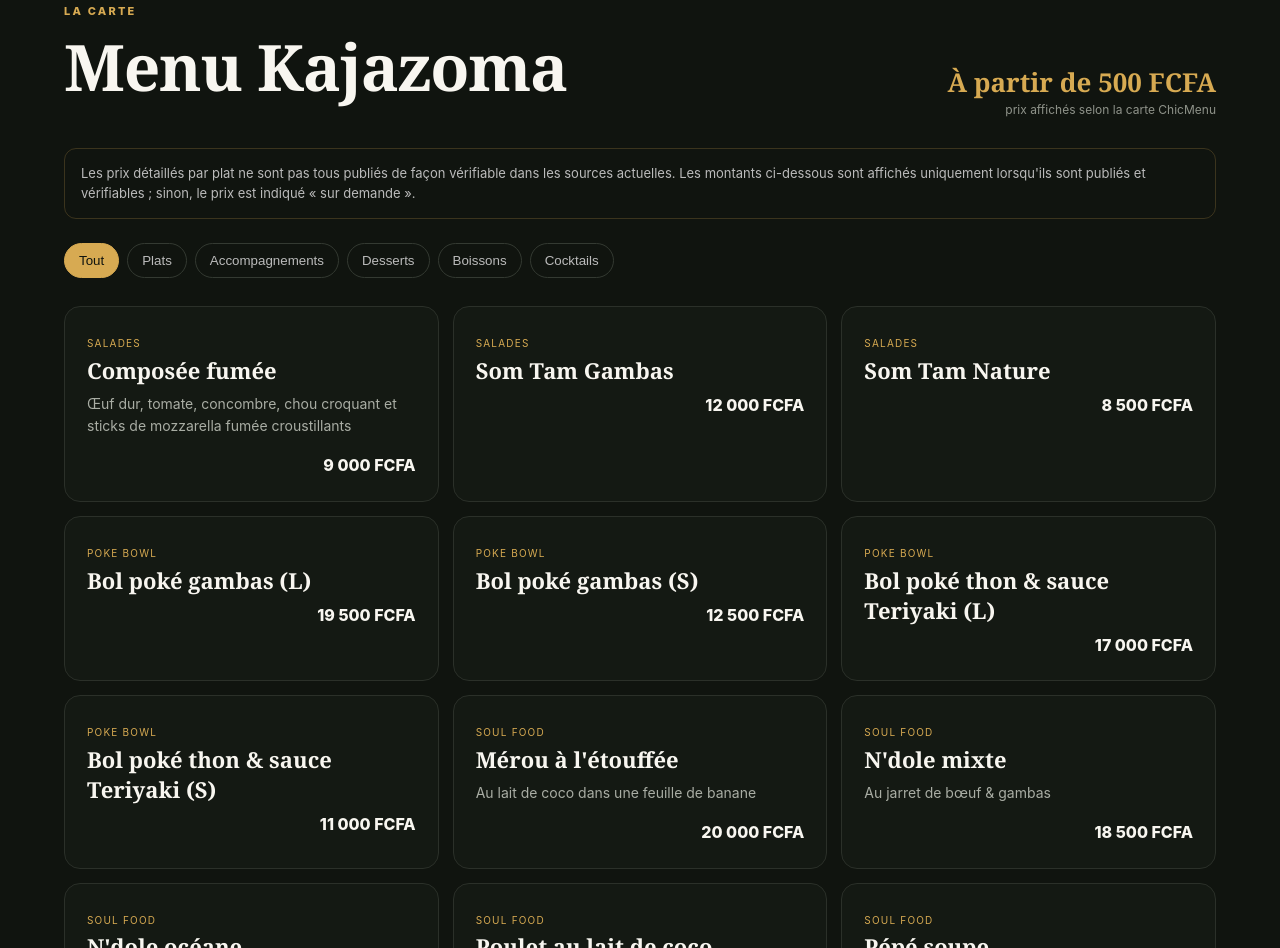
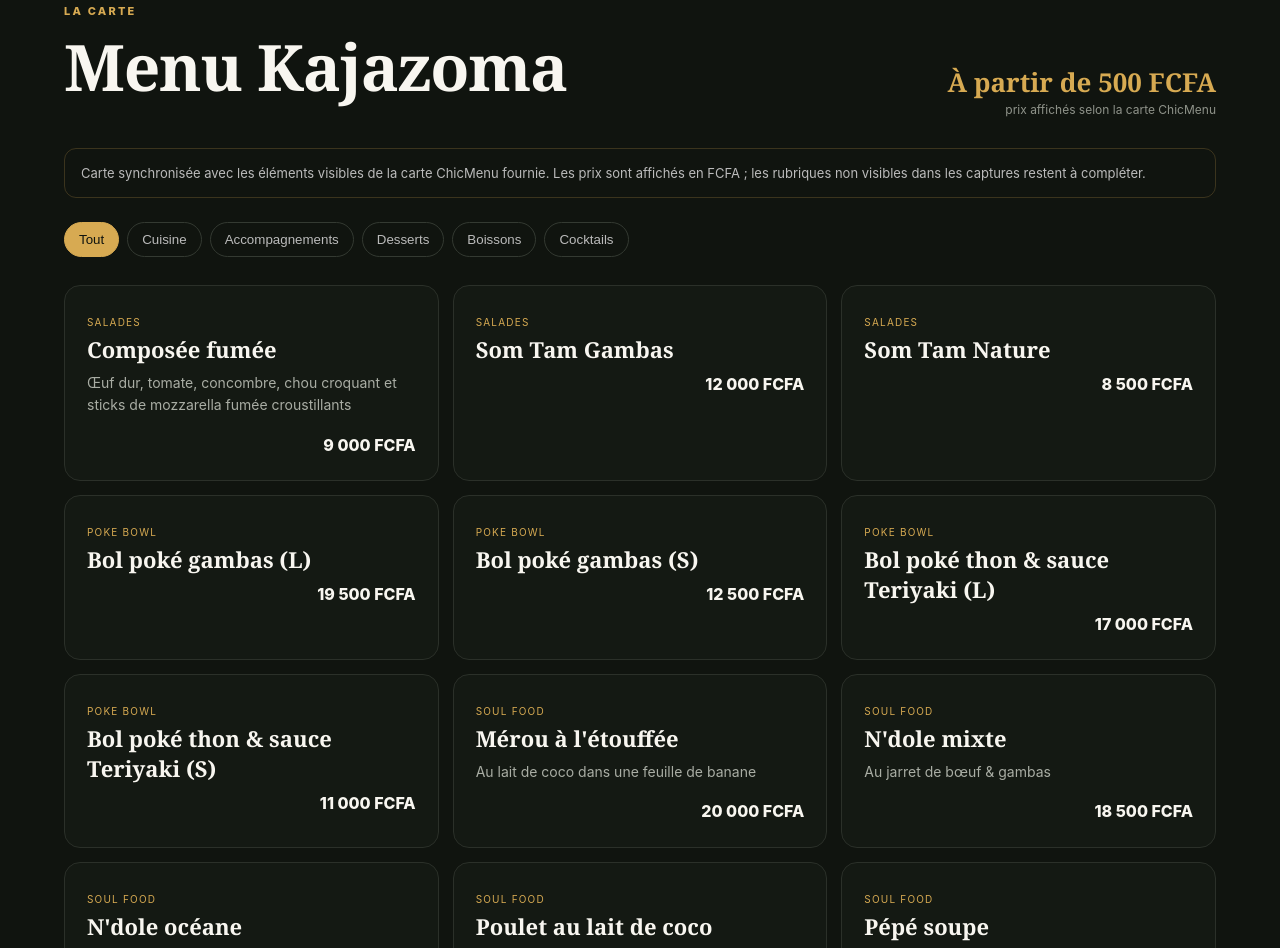
Before and after one commit to juniorpablo2402-gif/kajazoma-restaurant, a plain HTML site: page index.html in a window 1280 px wide. Shown: the part 1410-2358 px from the top of the page. Drawn offline with Linux system fonts and the light colour scheme.

Commit message:
Finalize ChicMenu menu filters

```diff
--- a/index.html
+++ b/index.html
@@ -80,11 +80,11 @@
 
 <section class="section" id="menu">
   <div class="section-head"><div><span class="eyebrow">La carte</span><h2>Menu Kajazoma</h2></div><div class="price-note"><strong>À partir de 500 FCFA</strong><span>prix affichés selon la carte ChicMenu</span></div></div>
-  <div class="notice">Les prix détaillés par plat ne sont pas tous publiés de façon vérifiable dans les sources actuelles. Les montants ci-dessous sont affichés uniquement lorsqu'ils sont publiés et vérifiables ; sinon, le prix est indiqué « sur demande ».</div>
+  <div class="notice">Carte synchronisée avec les éléments visibles de la carte ChicMenu fournie. Les prix sont affichés en FCFA ; les rubriques non visibles dans les captures restent à compléter.</div>
   <div class="tabs">
-    <button class="tab active" data-cat="all">Tout</button><button class="tab" data-cat="plats">Plats</button>
-    <button class="tab" data-cat="accomp">Accompagnements</button><button class="tab" data-cat="desserts">Desserts</button>
-    <button class="tab" data-cat="boissons">Boissons</button><button class="tab" data-cat="cocktails">Cocktails</button>
+    <button class="tab active" data-cat="all">Tout</button><button class="tab" data-cat="food">Cuisine</button>
+    <button class="tab" data-cat="sides">Accompagnements</button><button class="tab" data-cat="desserts">Desserts</button>
+    <button class="tab" data-cat="drinks">Boissons</button><button class="tab" data-cat="cocktails">Cocktails</button>
   </div>
   <div id="menuGrid" class="menu-grid"></div>
 </section>
```
